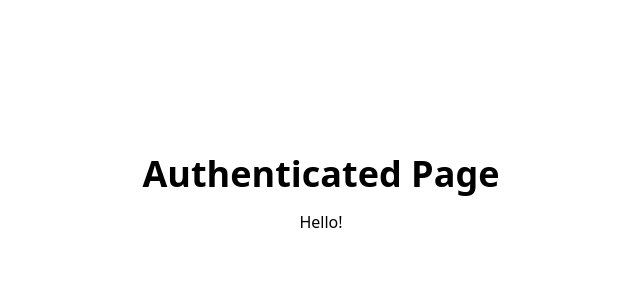
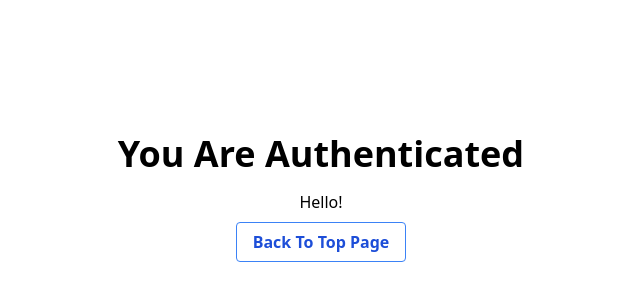
Before and after one commit to kazuma-narita-kiramex/okta-auth-sample-app, a Nuxt app in the folder frontend/: page /authenticated in a window 1280 px wide. Shown: the part 214-514 px from the top of the page, without its empty margins (319-959 px from the left). Built offline with nearby package versions, Linux system fonts and the light colour scheme; no server answers.

Commit message:
fix authenticated page

```diff
--- a/frontend/pages/authenticated.vue
+++ b/frontend/pages/authenticated.vue
@@ -1,9 +1,17 @@
 <template>
   <div class="flex flex-row h-screen items-top justify-center">
     <div class="m-auto text-center">
-      <h1 class="text-4xl font-bold py-4">Authenticated Page</h1>
+      <h1 class="text-4xl font-bold py-4">You Are Authenticated</h1>
       <div>
         <span>Hello! </span><span class="font-bold">{{ email }}</span>
+      </div>
+      <div class="mt-4">
+        <NuxtLink
+          to="/"
+          class="bg-transparent hover:bg-blue-500 text-blue-700 font-semibold hover:text-white py-2 px-4 border border-blue-500 hover:border-transparent rounded"
+        >
+          Back To Top Page
+        </NuxtLink>
       </div>
     </div>
   </div>
```
Also changed, not shown: 1 other file (tests, documents, lock files or other folders).
